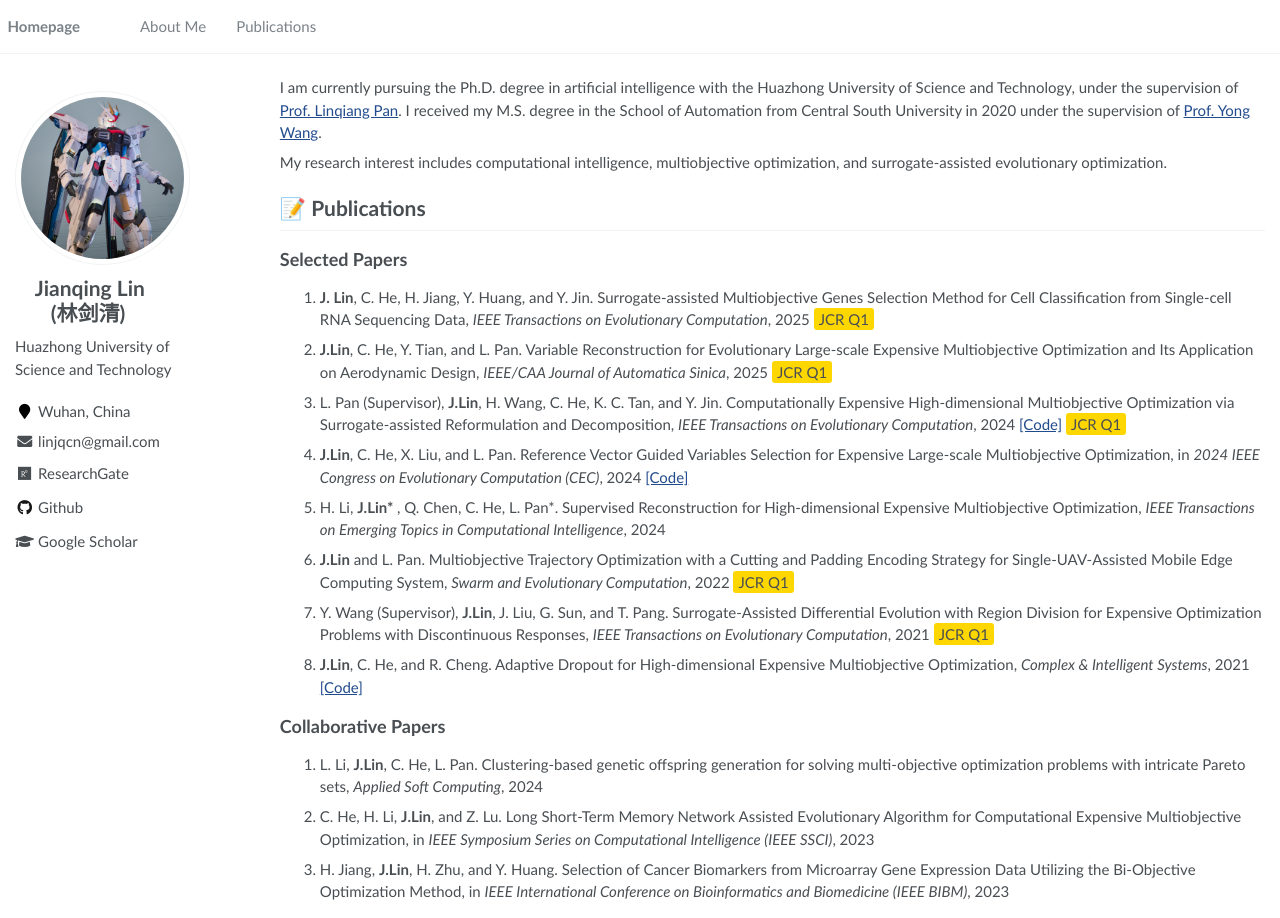
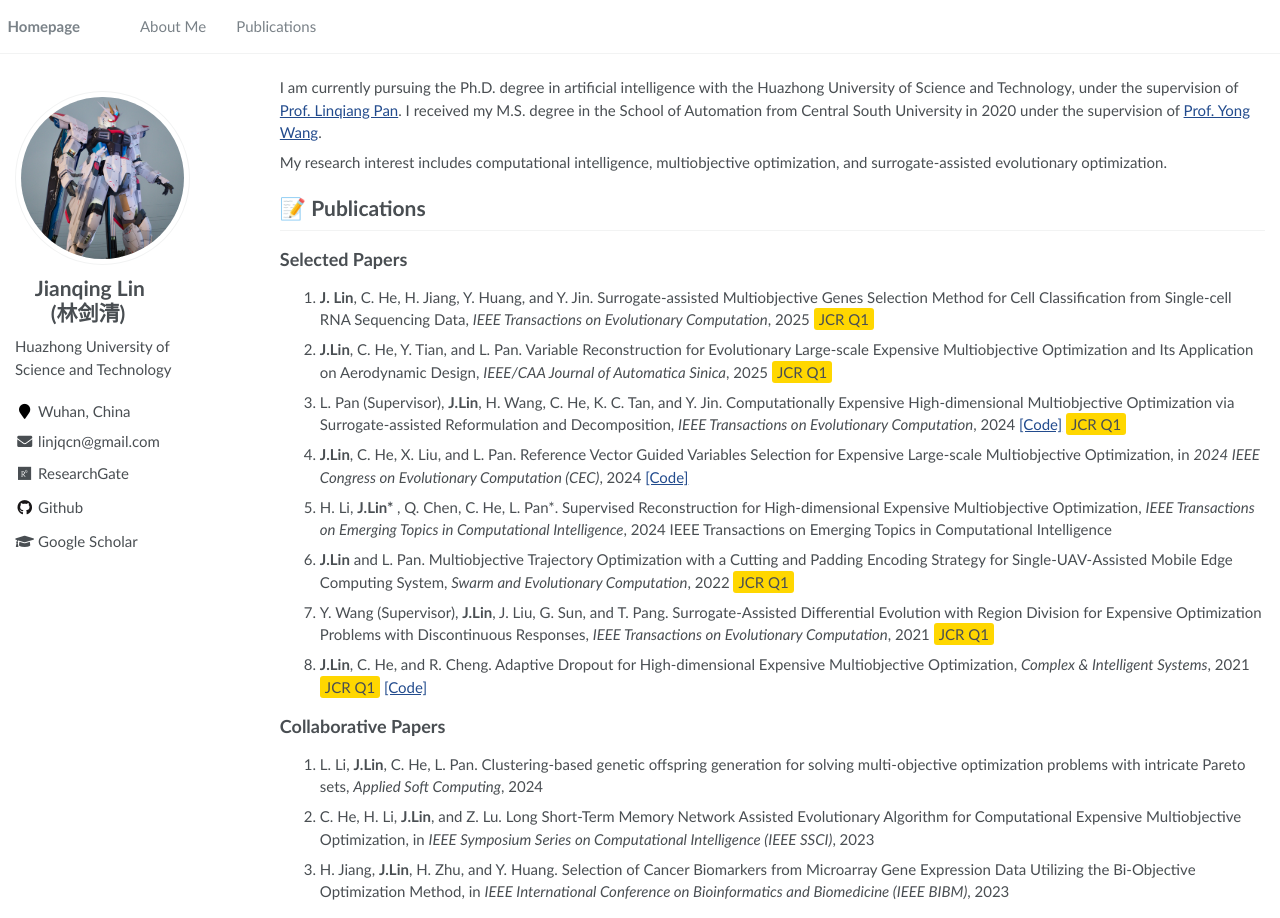
Before and after one commit to jqlincn/jqlincn.github.io, a Jekyll site: the page built from _pages/about.md, in a window 1280 px wide. Built offline with Jekyll 4.4.1, drawn with Linux system fonts in a browser that asks for light colours.

Commit message:
Update about.md

```diff
--- a/_pages/about.md
+++ b/_pages/about.md
@@ -40,10 +40,10 @@ My research interest includes computational intelligence, multiobjective optimiz
 <li> <b>J.Lin</b>, C. He, Y. Tian, and L. Pan. Variable Reconstruction for Evolutionary Large-scale Expensive Multiobjective Optimization and Its Application on Aerodynamic Design, <i>IEEE/CAA Journal of Automatica Sinica</i>, 2025 <span style="background-color: #FFD700; padding: 2px 5px; border-radius: 3px;"> JCR Q1</span> </li>
  <li> L. Pan (Supervisor), <b>J.Lin</b>, H. Wang, C. He, K. C. Tan, and Y. Jin. Computationally Expensive High-dimensional Multiobjective Optimization via Surrogate-assisted Reformulation and Decomposition, <i>IEEE Transactions on Evolutionary Computation</i>, 2024 <a href="https://github.com/jqlincn/TP-SAEA">[Code]</a> <span style="background-color: #FFD700; padding: 2px 5px; border-radius: 3px;"> JCR Q1</span> </li>
  <li>  <b>J.Lin</b>, C. He, X. Liu, and L. Pan.  Reference Vector Guided Variables Selection for Expensive Large-scale Multiobjective Optimization, in <i>2024 IEEE Congress on Evolutionary Computation (CEC)</i>, 2024 <a href="https://github.com/jqlincn/RVSPSO">[Code]</a> </li>
- <li> H. Li, <b>J.Lin* </b>, Q. Chen, C. He, L. Pan*. Supervised Reconstruction for High-dimensional Expensive Multiobjective Optimization, <i>IEEE Transactions on Emerging Topics in Computational Intelligence</i>, 2024 </li>
+ <li> H. Li, <b>J.Lin* </b>, Q. Chen, C. He, L. Pan*. Supervised Reconstruction for High-dimensional Expensive Multiobjective Optimization, <i>IEEE Transactions on Emerging Topics in Computational Intelligence</i>, 2024  IEEE Transactions on Emerging Topics in Computational Intelligence </li>
  <li> <b>J.Lin</b> and L. Pan. Multiobjective Trajectory Optimization with a Cutting and Padding Encoding Strategy for Single-UAV-Assisted Mobile Edge Computing System, <i>Swarm and Evolutionary Computation</i>, 2022  <span style="background-color: #FFD700; padding: 2px 5px; border-radius: 3px;"> JCR Q1</span> </li>
  <li> Y. Wang (Supervisor), <b>J.Lin</b>, J. Liu, G. Sun, and T. Pang. Surrogate-Assisted Differential Evolution with Region Division for Expensive Optimization Problems with Discontinuous Responses, <i>IEEE Transactions on Evolutionary Computation</i>, 2021 <span style="background-color: #FFD700; padding: 2px 5px; border-radius: 3px;"> JCR Q1</span> </li>
- <li> <b>J.Lin</b>, C. He, and R. Cheng. Adaptive Dropout for High-dimensional Expensive Multiobjective Optimization, <i>Complex & Intelligent Systems</i>, 2021  <a href="https://github.com/jqlincn/ADSAPSO">[Code]</a>  </li>
+ <li> <b>J.Lin</b>, C. He, and R. Cheng. Adaptive Dropout for High-dimensional Expensive Multiobjective Optimization, <i>Complex & Intelligent Systems</i>, 2021  <span style="background-color: #FFD700; padding: 2px 5px; border-radius: 3px;"> JCR Q1</span> <a href="https://github.com/jqlincn/ADSAPSO">[Code]</a>  </li>
 
 </ol>
 
```
